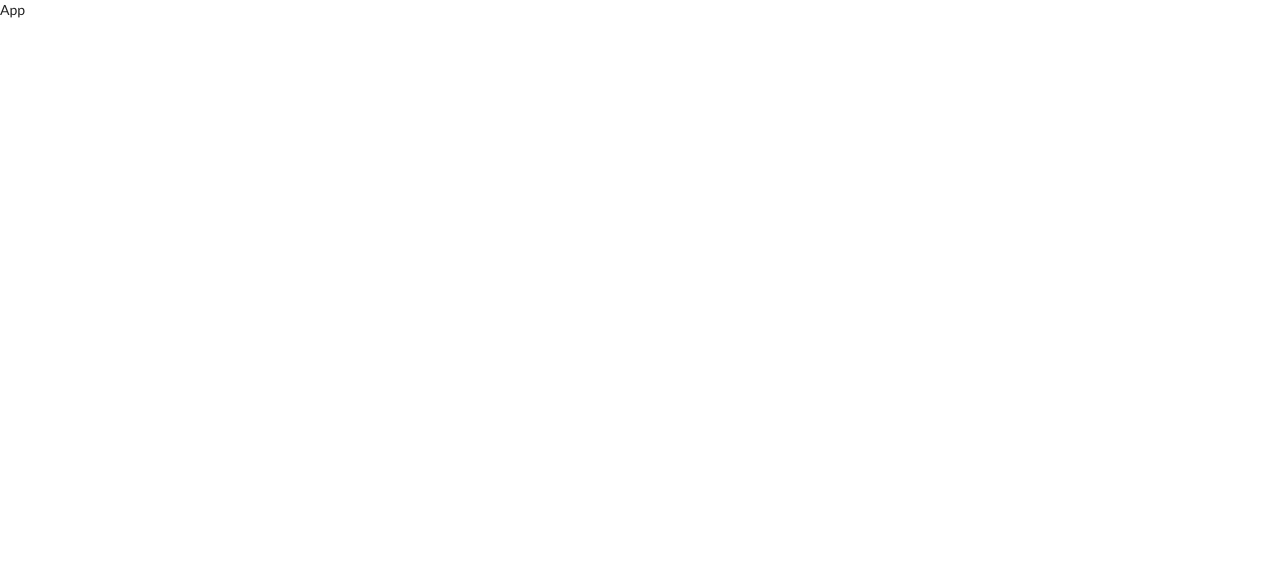
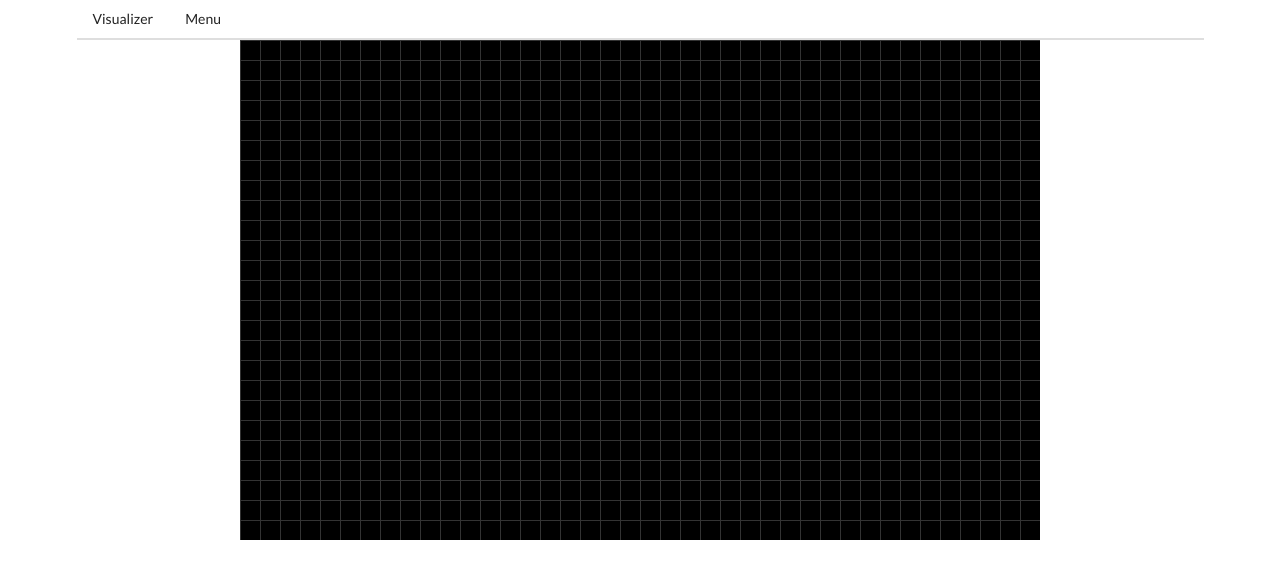
Before and after one commit to kjr21362/visualizer, a React (Create React App) app: page / in a window 1280 px wide. Shown: the top 578 px of the page. Built offline with nearby package versions, Linux system fonts and the light colour scheme.

Commit message:
Added board component

```diff
--- a/package.json
+++ b/package.json
@@ -5,6 +5,7 @@
   "dependencies": {
     "react": "^16.9.0",
     "react-dom": "^16.9.0",
+    "react-router-dom": "^5.1.0",
     "react-scripts": "3.1.2"
   },
   "scripts": {
--- a/src/components/App.js
+++ b/src/components/App.js
@@ -1,7 +1,18 @@
 import React from "react";
+import Header from "./Header";
+import Board from "./Board";
 
 const App = () => {
-	return <div>App</div>;
+	return (
+		<div className="ui container">
+			<div>
+				<Header />
+			</div>
+			<div>
+				<Board />
+			</div>
+		</div>
+	);
 };
 
 export default App;
--- /dev/null
+++ b/src/components/Board.css
@@ -0,0 +1,7 @@
+.Board {
+	position: relative;
+	margin: 0 auto;
+	background-color: black;
+	background-image: linear-gradient(#333 1px, transparent 1px),
+		linear-gradient(90deg, #333 1px, transparent 1px);
+}
--- /dev/null
+++ b/src/components/Board.js
@@ -0,0 +1,23 @@
+import React from "react";
+import "./Board.css";
+
+const CELL_SIZE = 20;
+const WIDTH = 800;
+const HEIGHT = 500;
+
+class Board extends React.Component {
+	render() {
+		return (
+			<div
+				className="Board"
+				style={{
+					width: WIDTH,
+					height: HEIGHT,
+					backgroundSize: `${CELL_SIZE}px ${CELL_SIZE}px`
+				}}
+			></div>
+		);
+	}
+}
+
+export default Board;
--- /dev/null
+++ b/src/components/Header.js
@@ -0,0 +1,18 @@
+import React from "react";
+
+const Header = () => {
+	return (
+		<div className="ui secondary pointing menu">
+			<a href="/" className="item">
+				Visualizer
+			</a>
+			<div className="menu">
+				<a href="/" className="item">
+					Menu
+				</a>
+			</div>
+		</div>
+	);
+};
+
+export default Header;
```
Also changed, not shown: 1 other file (tests, documents, lock files or other folders).
